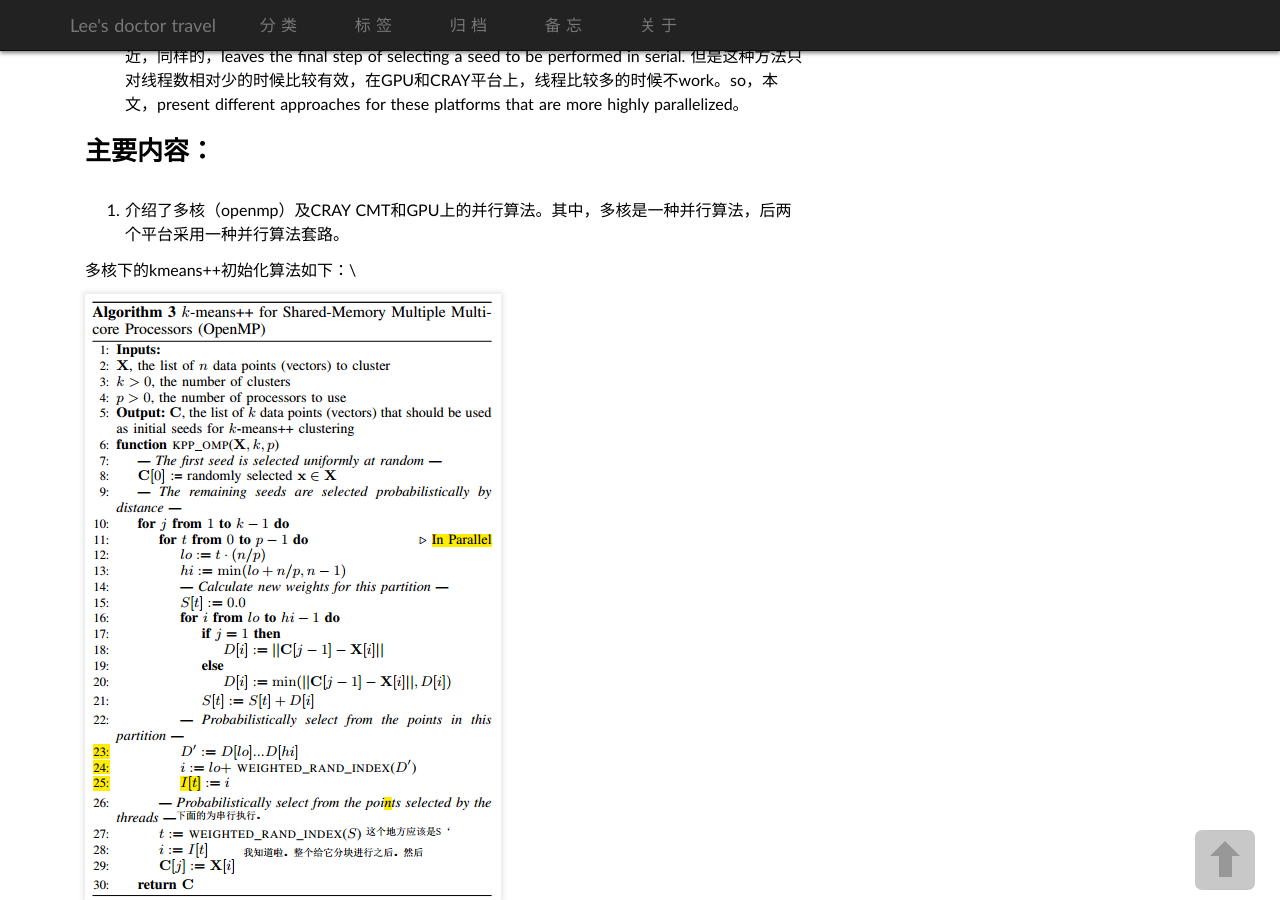
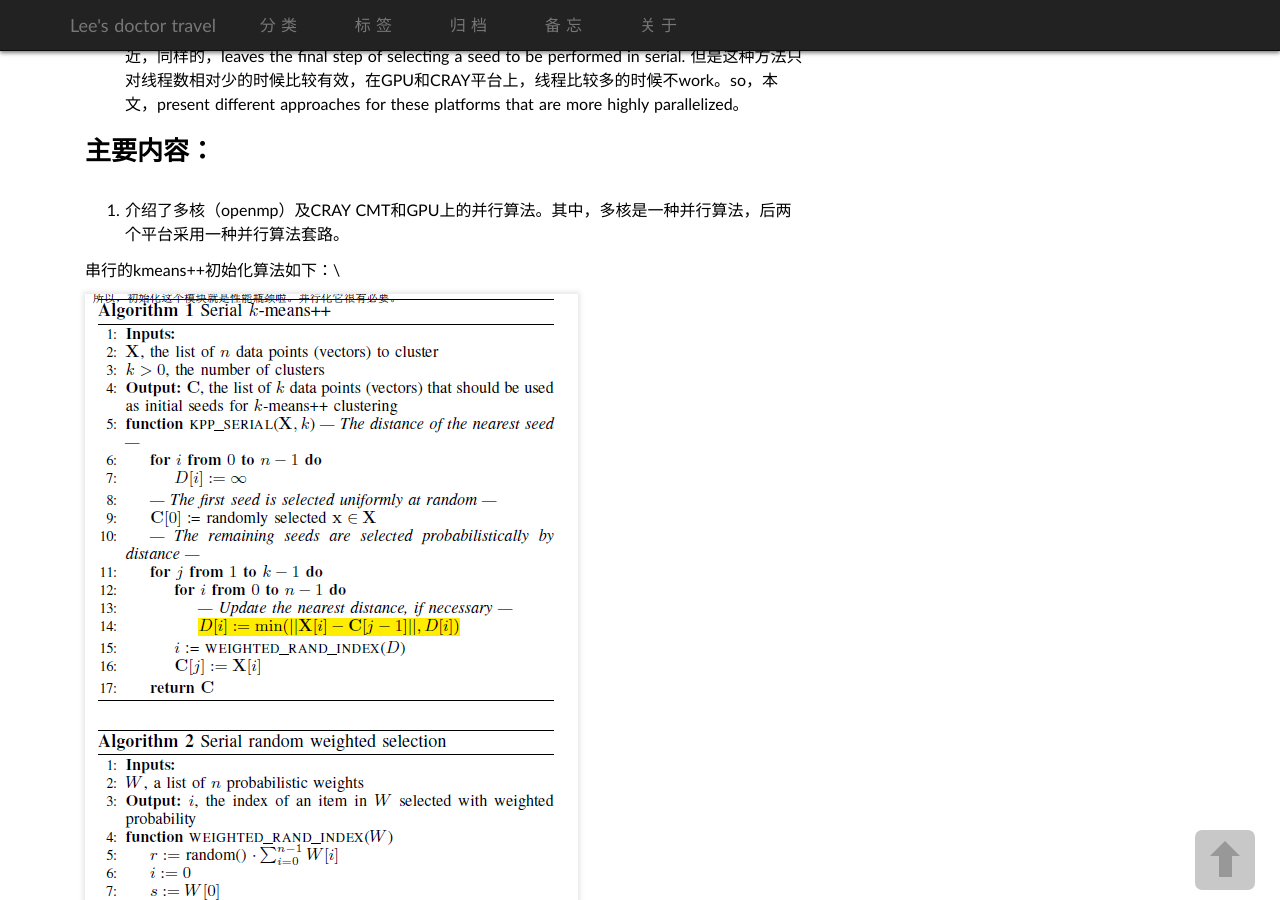
Before and after one commit to limin2015/limin2015.github.io, a Jekyll site: the page built from _posts/2017-4-7-paper-kmeans++.md, in a window 1280 px wide and 900 px high, scrolled down 981 px. Built offline with Jekyll 4.4.1, drawn with Linux system fonts in a browser that asks for light colours; some web fonts are replaced; comment, search, counter and statistics services are not loaded.

Commit message:
paper-ca-svm

```diff
--- a/_posts/2017-4-7-paper-kmeans++.md
+++ b/_posts/2017-4-7-paper-kmeans++.md
@@ -39,6 +39,10 @@ massively multithreaded Cray XMT platform 。并demonstrate各个平台上的sca
 ## 主要内容：
 
 1. 介绍了多核（openmp）及CRAY CMT和GPU上的并行算法。其中，多核是一种并行算法，后两个平台采用一种并行算法套路。
+
+串行的kmeans++初始化算法如下：\\
+
+![](/images/paper/algo-serial-kmeans++.png)
 
 多核下的kmeans++初始化算法如下：\\
 
```
Also changed, not shown: images/paper/algo-serial-kmeans++.png (added).
